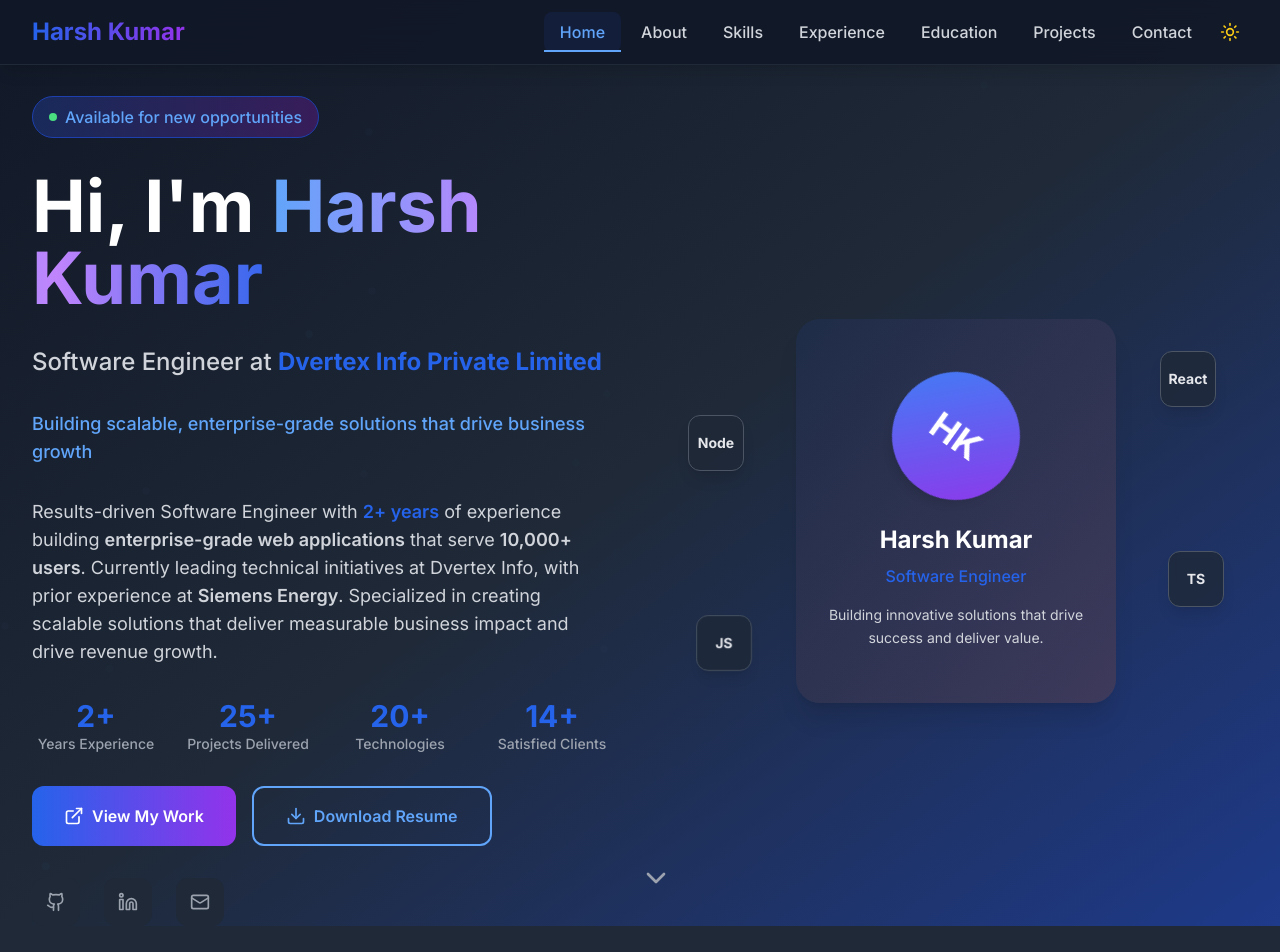
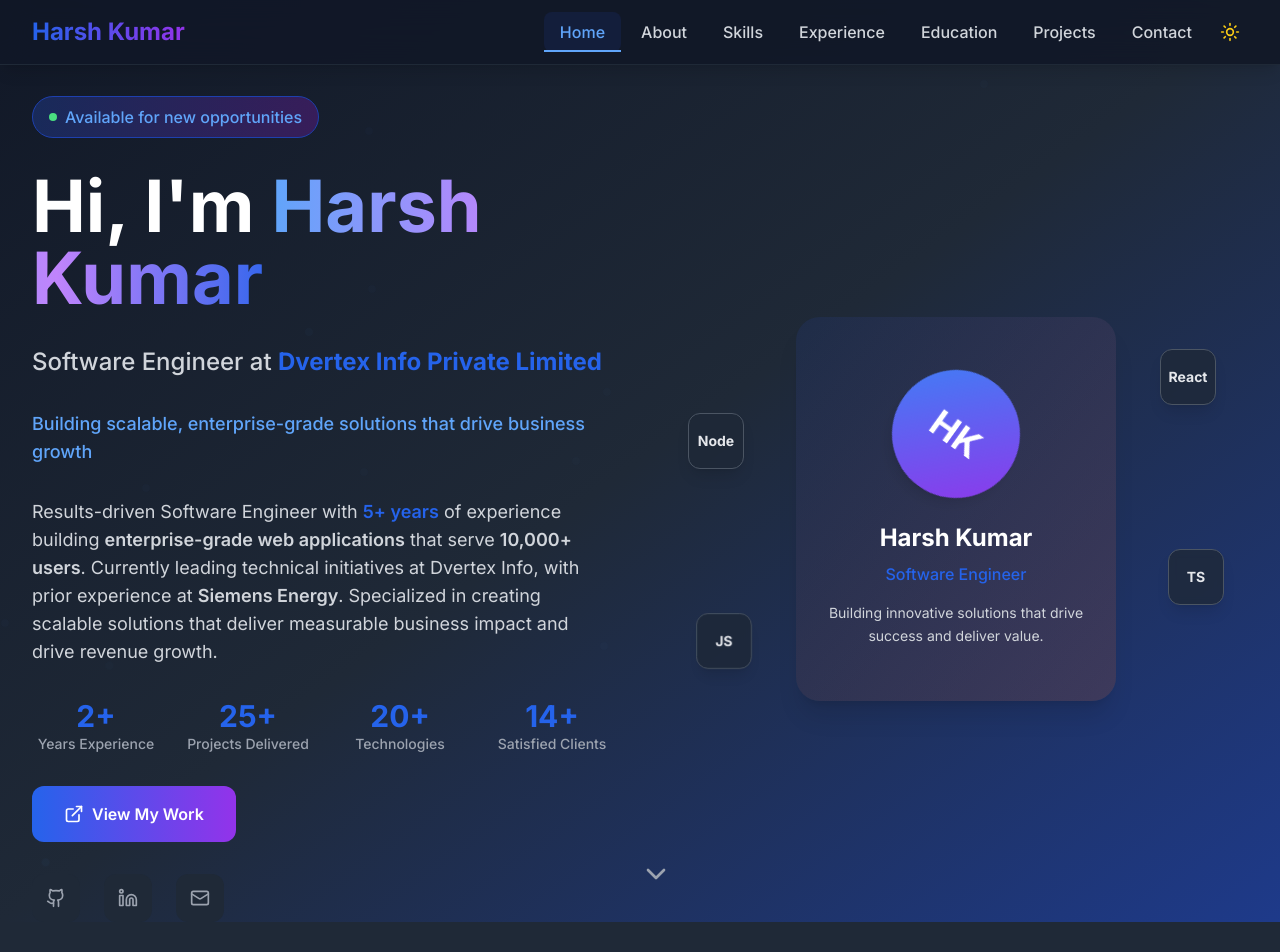
Before and after one commit to Fardeenpathan/Harsh-porfolio, a Next.js app: page / in a window 1280 px wide. Shown: the top 952 px of the page. Built offline with nearby package versions, Linux system fonts and the light colour scheme.

Commit message:
update number

```diff
--- a/components/sections/ContactSection.tsx
+++ b/components/sections/ContactSection.tsx
@@ -48,7 +48,7 @@ export default function ContactSection() {
                     {
                       icon: <Phone className="w-6 h-6" />,
                       title: "Phone",
-                      value: "9354983769",
+                      value: "+91-9625694892",
                       link: `mailto:${PERSONAL_INFO.email}`
                     },
                     {
@@ -87,7 +87,7 @@ export default function ContactSection() {
                   {[
                     { label: "Response Time", value: "24h", icon: "🚀" },
                     { label: "Client Satisfaction", value: "100%", icon: "⭐" },
-                    { label: "Years Experience", value: "2+", icon: "💼" },
+                    { label: "Years Experience", value: "5+", icon: "💼" },
                     { label: "Projects Done", value: "15+", icon: "🎯" }
                   ].map((stat, index) => (
                     <motion.div
@@ -134,7 +134,7 @@ export default function ContactSection() {
                   whileTap={{ scale: 0.95 }}
                 >
                   <ArrowRight className="w-5 h-5 mr-2" />
-                  Download Resume
+
                 </motion.a>
               </div>
               <p className="text-gray-400 mt-4 text-sm">
--- a/components/sections/HeroSection.tsx
+++ b/components/sections/HeroSection.tsx
@@ -2,11 +2,11 @@
 
 import { motion } from 'framer-motion'
 import { TypeAnimation } from 'react-type-animation'
-import { ExternalLink, Download, Github, Linkedin, Mail, ChevronDown } from 'lucide-react'
+import { ExternalLink, Github, Linkedin, Mail, ChevronDown } from 'lucide-react'
 import { useTheme } from '@/lib/ThemeContext'
 import { PERSONAL_INFO, SOCIAL_LINKS } from '@/constants/data'
 import { ANIMATION_VARIANTS } from '@/constants/animations'
-import { downloadResume, scrollToSection } from '@/lib/utils'
+import {  scrollToSection } from '@/lib/utils'
 import CountUp from 'react-countup'
 
 export default function HeroSection() {
@@ -122,7 +122,7 @@ export default function HeroSection() {
               }`}
               variants={ANIMATION_VARIANTS.fadeInUp}
             >
-              Results-driven Software Engineer with <span className="font-semibold text-blue-600">2+ years</span> of experience
+              Results-driven Software Engineer with <span className="font-semibold text-blue-600">5+ years</span> of experience
               building <span className="font-semibold">enterprise-grade web applications</span> that serve <span className="font-semibold">10,000+ users</span>.
               Currently leading technical initiatives at Dvertex Info, with prior experience at <span className="font-semibold">Siemens Energy</span>.
               Specialized in creating scalable solutions that deliver measurable business impact and drive revenue growth.
@@ -174,21 +174,7 @@ export default function HeroSection() {
                 </span>
               </motion.button>
 
-              <motion.button
-                onClick={downloadResume}
-                className={`group px-6 py-3 sm:px-8 sm:py-4 border-2 rounded-xl font-semibold transition-all duration-300 ${
-                  isDarkMode
-                    ? 'border-blue-400 text-blue-400 hover:bg-blue-400 hover:text-gray-900'
-                    : 'border-blue-600 text-blue-600 hover:bg-blue-600 hover:text-white'
-                }`}
-                whileHover={{ scale: 1.02 }}
-                whileTap={{ scale: 0.98 }}
-              >
-                <span className="flex items-center justify-center">
-                  <Download className="w-4 h-4 sm:w-5 sm:h-5 mr-2 group-hover:animate-bounce" />
-                  Download Resume
-                </span>
-              </motion.button>
+
             </motion.div>
 
             {/* Social Links */}
--- a/components/ui/SplashScreen.tsx
+++ b/components/ui/SplashScreen.tsx
@@ -152,14 +152,7 @@ export default function SplashScreen({ onComplete }: SplashScreenProps) {
                   Harsh Kumar
                 </motion.span>
                 {' '}
-                <motion.span
-                  className="inline-block bg-gradient-to-r from-blue-400 to-purple-400 bg-clip-text text-transparent"
-                  initial={{ y: 20, opacity: 0 }}
-                  animate={{ y: 0, opacity: 1 }}
-                  transition={{ delay: 0.3, duration: 0.5 }}
-                >
-                  Baluni
-                </motion.span>
+
               </motion.h1>
             )}
           </AnimatePresence>
--- a/lib/utils.ts
+++ b/lib/utils.ts
@@ -3,7 +3,6 @@ import { PERSONAL_INFO } from '@/constants/data'
 export const downloadResume = () => {
   const link = document.createElement('a')
   link.href = PERSONAL_INFO.resume
-  link.download = 'Harsh Kumar_Baluni_Resume.pdf'
   document.body.appendChild(link)
   link.click()
   document.body.removeChild(link)
```
Also changed, not shown: 2 other files (tests, documents, lock files or other folders).
